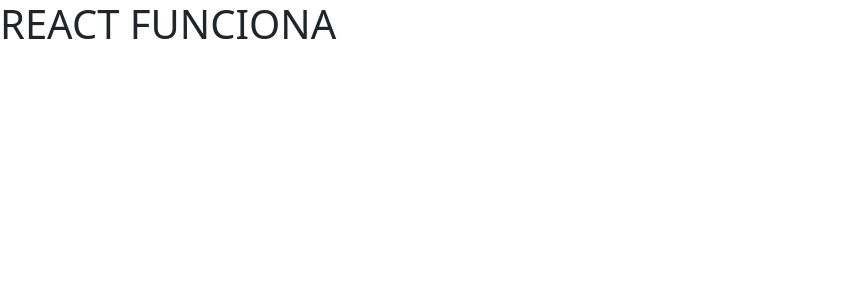
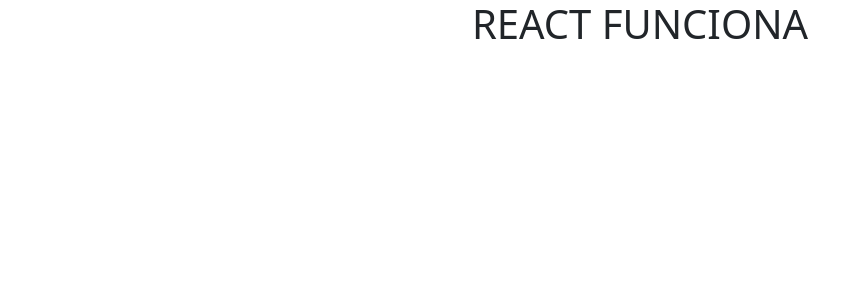
Before and after one commit to MQ-J/ReactMobile, a React app: page / in a window 1280 px wide. Shown: the top 300 px of the page, without its empty margins (0-868 px from the left). Built offline with nearby package versions, Linux system fonts and the light colour scheme.

Commit message:
class or className?

```diff
--- a/src/App.jsx
+++ b/src/App.jsx
@@ -1,3 +1,3 @@
 export function App() {
-  return <h1>REACT FUNCIONA</h1>
+  return <h1 class="text-center">REACT FUNCIONA</h1>
 }
```
